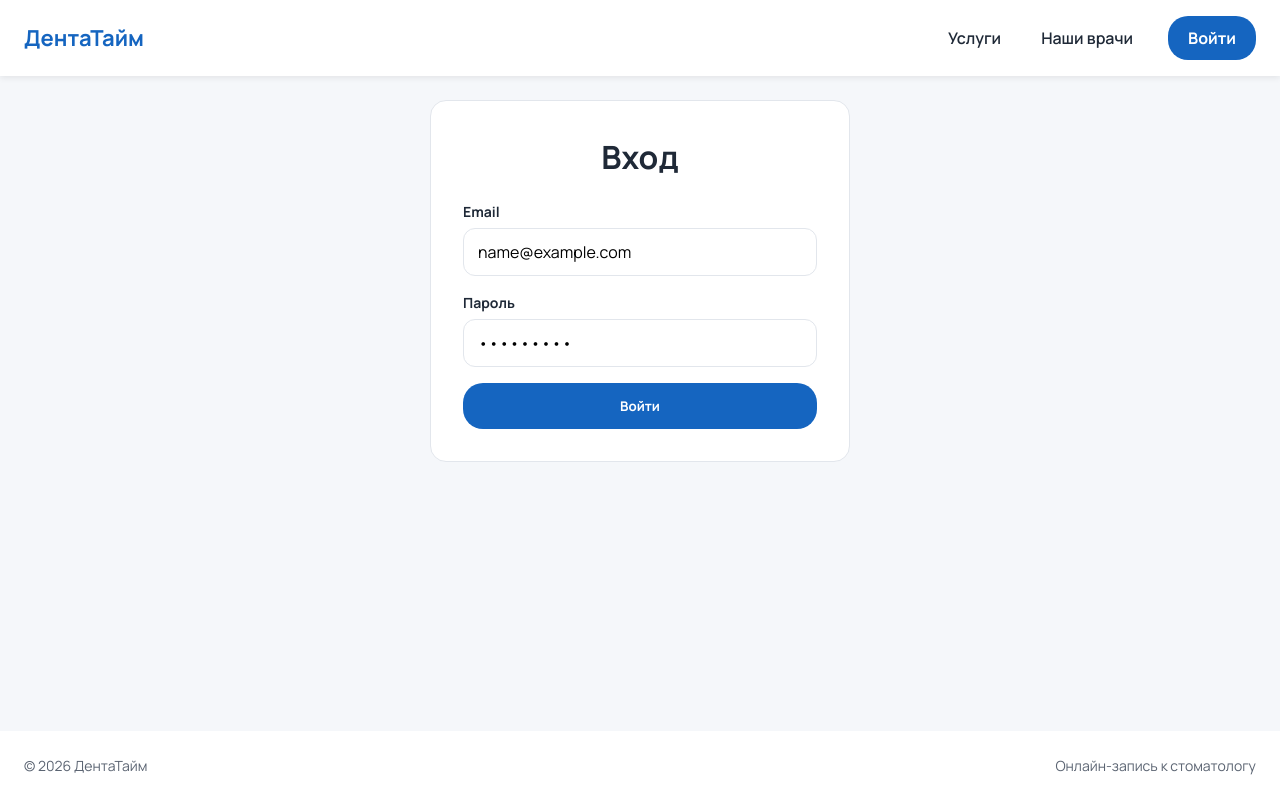
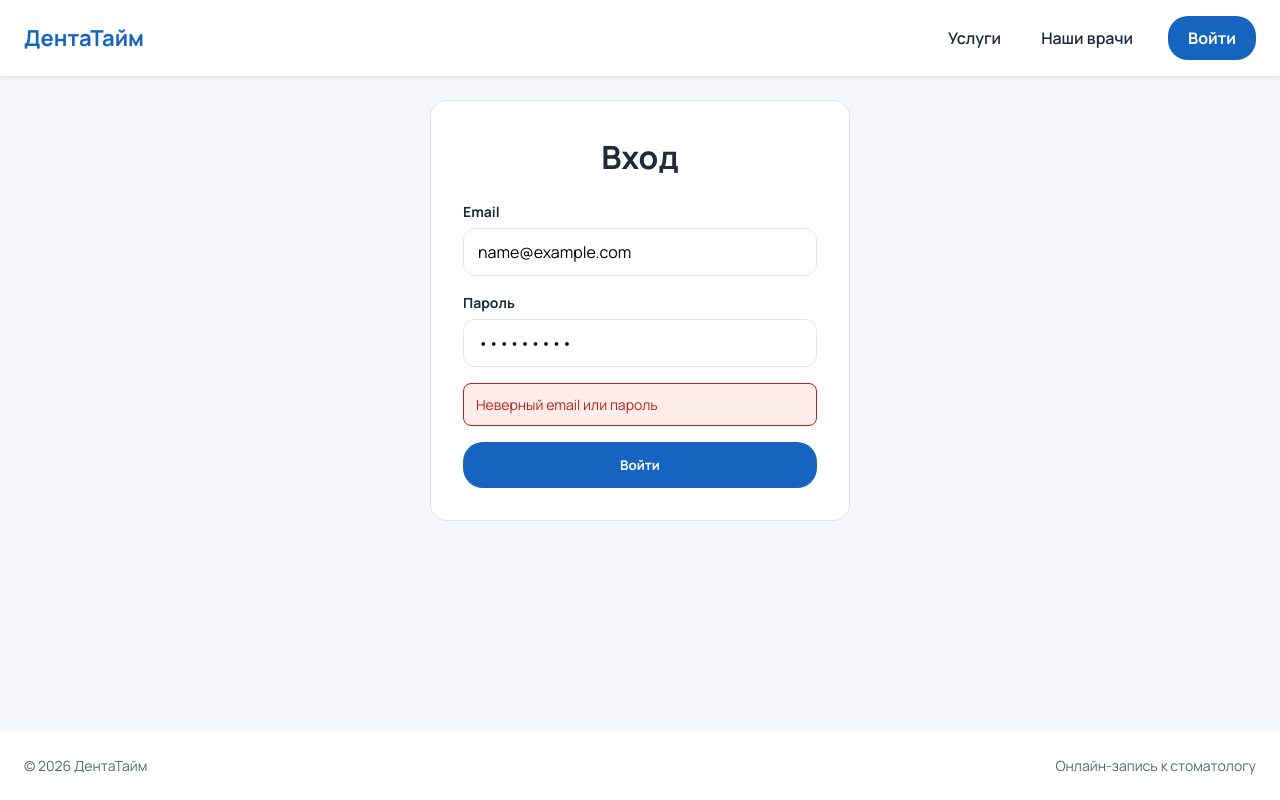
Before and after one commit to AidarDzhumagaziev/DentistryAPP, a React (Vite) app in the folder frontend/: page /login in a window 1280 px wide. Both pictures are taken after typing "name@example.com", "Sample123" into the empty fields and a click on the button "Войти". Built offline with nearby package versions, Linux system fonts and the light colour scheme; no server answers.

Commit message:
Обработчик ошибки входа

```diff
--- a/frontend/src/pages/LoginPage/LoginPage.jsx
+++ b/frontend/src/pages/LoginPage/LoginPage.jsx
@@ -7,6 +7,7 @@ function LoginPage(){
     const [email, setEmail] = useState('');
     const [password, setPassword] = useState('');
     const { login } = useAuth();
+    const [error, setError] = useState(null);
     const navigate = useNavigate();
 
     function handleSubmit(e) {
@@ -25,7 +26,7 @@ function LoginPage(){
             login(data.access_token, data.refresh_token)
             navigate('/');
         })
-        .catch(() => console.log('Ошибка входа'))
+        .catch(() => setError('Неверный email или пароль'))
     }
 
     return (
@@ -44,6 +45,7 @@ function LoginPage(){
                     value={password}
                     onChange={(e) => setPassword(e.target.value)}/>
                 </label>
+                {error && <p className={styles.error}>{error}</p>}
                 <button type="submit" className={styles.button}>Войти</button>
             </form>
         </div>
--- a/frontend/src/pages/LoginPage/LoginPage.module.css
+++ b/frontend/src/pages/LoginPage/LoginPage.module.css
@@ -42,3 +42,11 @@
     cursor: pointer;
     font-family: inherit;
 }
+.error{
+    background: #fdecea;
+    color: #b42318;
+    font-size: 14px;
+    border-radius: 8px;
+    padding: 10px 12px;
+    border: 1px solid #b42318;
+}
```
